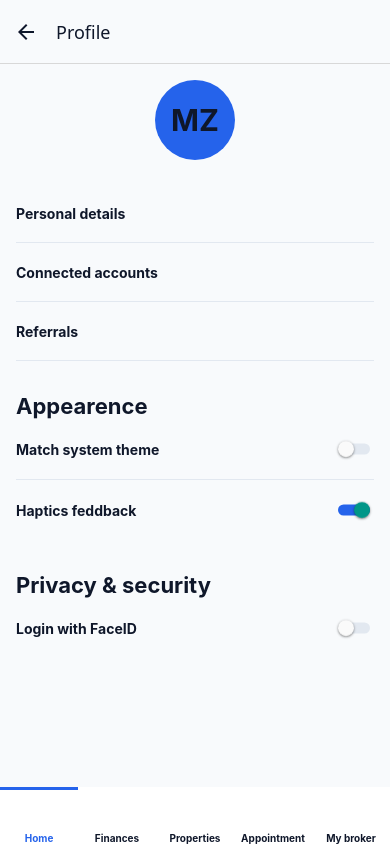
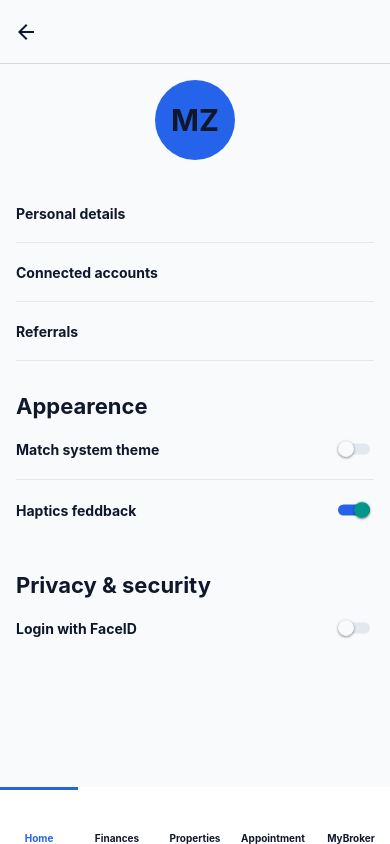
Before and after one commit to mzxyz/Aussie, a React Native app: screen /Profile in a window 390 px wide. Built offline with nearby package versions, Linux system fonts and the light colour scheme; some icons are missing; what react-native-mmkv-storage would draw is missing.

Commit message:
chore: enable deeplink

```diff
--- a/src/navigation/TabBar.tsx
+++ b/src/navigation/TabBar.tsx
@@ -22,7 +22,7 @@ const iconMap: Record<string, string> = {
   Finances: 'stats-chart',
   Properties: 'storefront',
   Appointment: 'calendar',
-  'My broker': 'people',
+  MyBroker: 'people',
 };
 
 const TabItem: React.FC<TabIconProps> = ({ name, focused, navigation }) => {
--- a/src/navigation/index.tsx
+++ b/src/navigation/index.tsx
@@ -4,12 +4,13 @@ import { createBottomTabNavigator } from '@react-navigation/bottom-tabs';
 import { NavigationContainer, ParamListBase } from '@react-navigation/native';
 import { createNativeStackNavigator } from '@react-navigation/native-stack';
 
-import { AppointmentMainScreen } from 'screens/Appointment/AppointmentMainScreen';
-import { FinancesMainScreen } from 'screens/Finances/FinancesMainScreen';
+import { AppointmentScreen } from 'screens/Appointment/AppointmentScreen';
+import { FinancesScreen } from 'screens/Finances/FinancesScreen';
 import { HomeMainScreen } from 'screens/Home/HomeMainScreen';
 import { ProfileScreen } from 'screens/Home/ProfileScreen';
-import { MyBrokerMainScreen } from 'screens/MyBroker/MyBrokerMainScreen';
-import { PropertiesMainScreen } from 'screens/Properties/PropertiesMainScreen';
+import { MyBrokerScreen } from 'screens/MyBroker/MyBrokerScreen';
+import { PropertiesScreen } from 'screens/Properties/PropertiesScreen';
+import { linking } from 'services/deeplink';
 import { useTheme } from 'theme/ThemeContext';
 
 import { NavigationHeader } from './NavigationHeader';
@@ -66,14 +67,18 @@ const HomeStackNavigator = () => {
   return (
     <HomeStack.Navigator screenOptions={screenOptions}>
       <HomeStack.Screen
-        name="HomeMain"
+        name="Home"
         component={HomeMainScreen}
         options={createHeaderOptions('Home', {
           name: 'person-outline',
           onPress: navigation => navigation.navigate('Profile'),
         })}
       />
-      <HomeStack.Screen name="Profile" component={ProfileScreen} />
+      <HomeStack.Screen
+        name="Profile"
+        component={ProfileScreen}
+        options={{ title: '' }}
+      />
     </HomeStack.Navigator>
   );
 };
@@ -83,8 +88,8 @@ const FinancesStackNavigator = () => {
   return (
     <FinancesStack.Navigator screenOptions={screenOptions}>
       <FinancesStack.Screen
-        name="FinancesMain"
-        component={FinancesMainScreen}
+        name="Finances"
+        component={FinancesScreen}
         options={createHeaderOptions('My finances')}
       />
     </FinancesStack.Navigator>
@@ -96,8 +101,8 @@ const PropertiesStackNavigator = () => {
   return (
     <PropertiesStack.Navigator screenOptions={screenOptions}>
       <PropertiesStack.Screen
-        name="PropertiesMain"
-        component={PropertiesMainScreen}
+        name="Properties"
+        component={PropertiesScreen}
         options={createHeaderOptions('My properties')}
       />
     </PropertiesStack.Navigator>
@@ -109,8 +114,8 @@ const AppointmentStackNavigator = () => {
   return (
     <AppointmentStack.Navigator screenOptions={screenOptions}>
       <AppointmentStack.Screen
-        name="AppointmentMain"
-        component={AppointmentMainScreen}
+        name="Appointment"
+        component={AppointmentScreen}
         options={createHeaderOptions('My appointment')}
       />
     </AppointmentStack.Navigator>
@@ -122,9 +127,9 @@ const MyBrokerStackNavigator = () => {
   return (
     <MyBrokerStack.Navigator screenOptions={screenOptions}>
       <MyBrokerStack.Screen
-        name="MyBrokerMain"
-        component={MyBrokerMainScreen}
-        options={createHeaderOptions('My broker')}
+        name="MyBroker"
+        component={MyBrokerScreen}
+        options={createHeaderOptions('MyBroker')}
       />
     </MyBrokerStack.Navigator>
   );
@@ -151,7 +156,7 @@ const tabConfigs: {
     component: AppointmentStackNavigator,
   },
   {
-    name: 'My broker',
+    name: 'MyBroker',
     component: MyBrokerStackNavigator,
   },
 ];
@@ -173,7 +178,7 @@ const BottomTabsNavigator = () => {
 
 export const AppNavigator: React.FC = () => {
   return (
-    <NavigationContainer>
+    <NavigationContainer linking={linking}>
       <BottomTabsNavigator />
     </NavigationContainer>
   );
--- a/src/screens/Appointment/AppointmentMainScreen.tsx
+++ b/src/screens/Appointment/AppointmentScreen.tsx
@@ -6,9 +6,9 @@ import { Body, Button, Header, ScrollViewContainer } from 'components/index';
 import { PropertiesStackParamList } from 'navigation/types';
 import { makeStyles } from 'theme/ThemeContext';
 
-type Props = NativeStackScreenProps<PropertiesStackParamList, 'PropertiesMain'>;
+type Props = NativeStackScreenProps<PropertiesStackParamList, 'Properties'>;
 
-export const AppointmentMainScreen: React.FC<Props> = () => {
+export const AppointmentScreen: React.FC<Props> = () => {
   const styles = useStyles();
   return (
     <ScrollViewContainer>
--- a/src/screens/Finances/FinancesMainScreen.tsx
+++ b/src/screens/Finances/FinancesScreen.tsx
@@ -24,9 +24,9 @@ const dataSources = [
   { title: 'Extra repayments', link: '' },
 ];
 
-type Props = NativeStackScreenProps<FinancesStackParamList, 'FinancesMain'>;
+type Props = NativeStackScreenProps<FinancesStackParamList, 'Finances'>;
 
-export const FinancesMainScreen: React.FC<Props> = () => {
+export const FinancesScreen: React.FC<Props> = () => {
   const styles = useStyles();
   return (
     <ScrollViewContainer edge="vertical">
--- a/src/screens/Home/ProfileScreen.tsx
+++ b/src/screens/Home/ProfileScreen.tsx
@@ -10,11 +10,11 @@ import {
   SwitchCell,
   Title,
 } from 'components/index';
+import { useIsDarkMode } from 'hooks/preferenceHooks';
 import { HomeStackParamList } from 'navigation/types';
 import { usePreferenceStore } from 'stores/preferenceStore';
+import { darkTheme, lightTheme } from 'theme/theme';
 import { makeStyles, useThemeContext } from 'theme/ThemeContext';
-import { darkTheme, lightTheme } from 'theme/theme';
-import { useIsDarkMode } from 'hooks/preferenceHooks';
 
 const datasource = [
   { title: 'Personal details', name: 'PersonalDetailsScreen' },
--- a/src/screens/Properties/PropertiesMainScreen.tsx
+++ b/src/screens/MyBroker/MyBrokerScreen.tsx
@@ -6,9 +6,9 @@ import { Header, ScrollViewContainer } from 'components/index';
 import { PropertiesStackParamList } from 'navigation/types';
 import { makeStyles } from 'theme/ThemeContext';
 
-type Props = NativeStackScreenProps<PropertiesStackParamList, 'PropertiesMain'>;
+type Props = NativeStackScreenProps<PropertiesStackParamList, 'Properties'>;
 
-export const PropertiesMainScreen: React.FC<Props> = () => {
+export const MyBrokerScreen: React.FC<Props> = () => {
   const styles = useStyles();
   return (
     <ScrollViewContainer>
--- a/src/screens/MyBroker/MyBrokerMainScreen.tsx
+++ b/src/screens/Properties/PropertiesScreen.tsx
@@ -6,9 +6,9 @@ import { Header, ScrollViewContainer } from 'components/index';
 import { PropertiesStackParamList } from 'navigation/types';
 import { makeStyles } from 'theme/ThemeContext';
 
-type Props = NativeStackScreenProps<PropertiesStackParamList, 'PropertiesMain'>;
+type Props = NativeStackScreenProps<PropertiesStackParamList, 'Properties'>;
 
-export const MyBrokerMainScreen: React.FC<Props> = () => {
+export const PropertiesScreen: React.FC<Props> = () => {
   const styles = useStyles();
   return (
     <ScrollViewContainer>
--- /dev/null
+++ b/src/services/deeplink.ts
@@ -0,0 +1,82 @@
+import { Linking } from 'react-native';
+import { getStateFromPath, LinkingOptions } from '@react-navigation/native';
+
+import { RootTabParamList } from '../navigation/types';
+
+/// reference:
+/// https://reactnavigation.org/docs/deep-linking/
+/// https://reactnavigation.org/docs/configuring-links/
+
+// Mapping of tab names to their root screen names
+// This ensures that when deep linking to nested screens, the root screen is always in the stack
+const TAB_ROOT_SCREENS: Record<keyof RootTabParamList, string> = {
+  Home: 'Home',
+  Finances: 'Finances',
+  Properties: 'Properties',
+  Appointment: 'Appointment',
+  MyBroker: 'MyBroker',
+};
+
+export const linking: LinkingOptions<RootTabParamList> = {
+  prefixes: ['aussie://'],
+  subscribe(listener) {
+    const onReceiveURL = ({ url }: { url: string }) => listener(url);
+    const subscription = Linking.addEventListener('url', onReceiveURL);
+    return () => subscription.remove();
+  },
+  config: {
+    screens: {
+      Home: {
+        screens: {
+          Home: 'home',
+          Profile: 'profile',
+        },
+      },
+      Finances: {
+        screens: {
+          Finances: 'finances',
+        },
+      },
+      Properties: {
+        screens: {
+          Properties: 'properties',
+        },
+      },
+      Appointment: {
+        screens: {
+          Appointment: 'appointment',
+        },
+      },
+      MyBroker: {
+        screens: {
+          MyBroker: 'broker',
+        },
+      },
+    },
+  },
+  getStateFromPath: (path, options) => {
+    const state = getStateFromPath(path, options);
+    if (state?.routes) {
+      state.routes.forEach(tabRoute => {
+        const tabName = tabRoute.name as keyof RootTabParamList;
+        const rootScreenName = TAB_ROOT_SCREENS[tabName];
+
+        if (tabRoute.state?.routes && rootScreenName) {
+          const stackRoutes = tabRoute.state.routes;
+          const hasRootScreen = stackRoutes.some(route => route.name === rootScreenName);
+
+          // Add root screen to the beginning if it's missing
+          if (!hasRootScreen) {
+            tabRoute.state = {
+              ...tabRoute.state,
+              routes: [{ name: rootScreenName, params: undefined }, ...stackRoutes],
+              index: stackRoutes.length, // Keep the deep-linked screen active
+            };
+          }
+        }
+      });
+    }
+
+    return state;
+  },
+};
```
Also changed, not shown: src/navigation/types.ts (+6 -6 lines), 6 other files (tests, documents, lock files or other folders).
